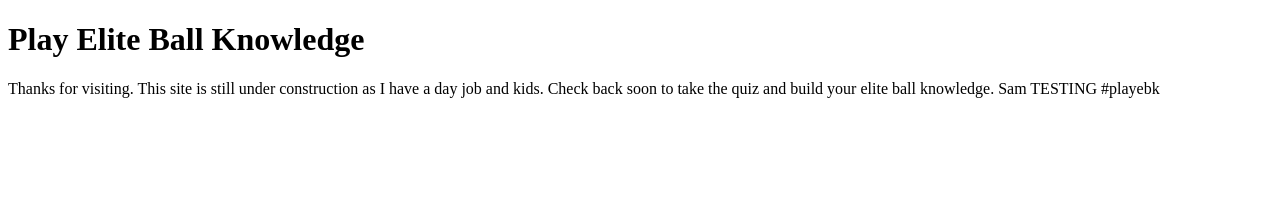
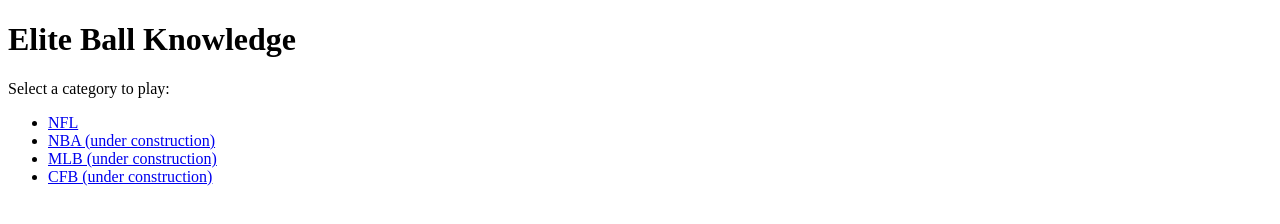
Before and after one commit to JamesHBond/elite-ball-knowledge, a website: page public/index.html in a window 1280 px wide. Drawn offline with Linux system fonts and the light colour scheme.

Commit message:
Update index.html

```diff
--- a/public/index.html
+++ b/public/index.html
@@ -2,10 +2,17 @@
 <html lang="en">
 <head>
   <meta charset="UTF-8" />
-  <title>Welcome World</title>
+  <title>Elite Ball Knowledge</title>
 </head>
 <body>
-  <h1>Play Elite Ball Knowledge</h1>
-  <p>Thanks for visiting. This site is still under construction as I have a day job and kids. Check back soon to take the quiz and build your elite ball knowledge. Sam TESTING #playebk</p>
+  <h1>Elite Ball Knowledge</h1>
+  <p>Select a category to play:</p>
+
+  <ul>
+    <li><a href="quiz.html?category=NFL">NFL</a></li>
+    <li><a href="quiz.html?category=NBA">NBA (under construction)</a></li>
+    <li><a href="quiz.html?category=MLB">MLB (under construction)</a></li>
+    <li><a href="quiz.html?category=CFB">CFB (under construction)</a></li>
+  </ul>
 </body>
 </html>
```
